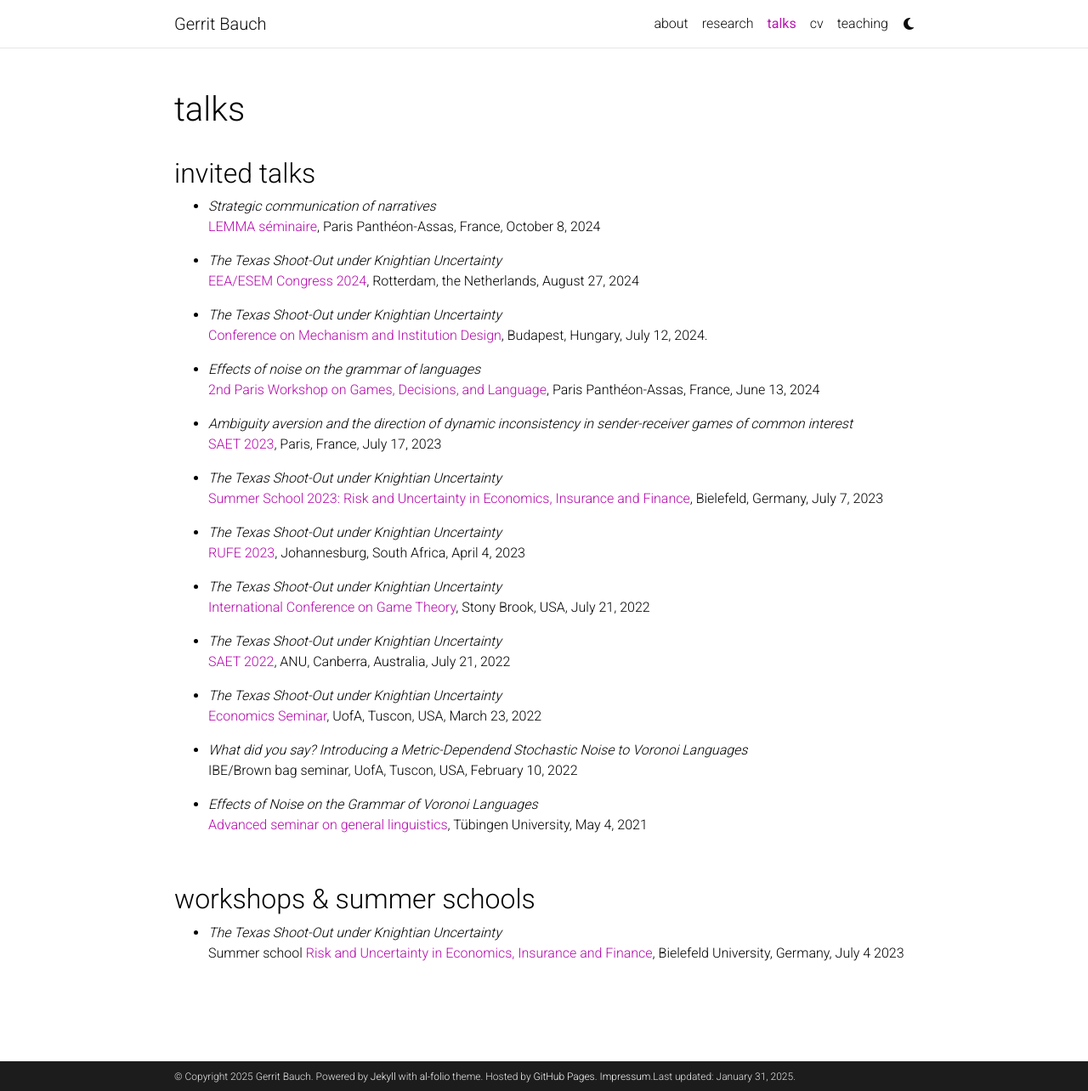
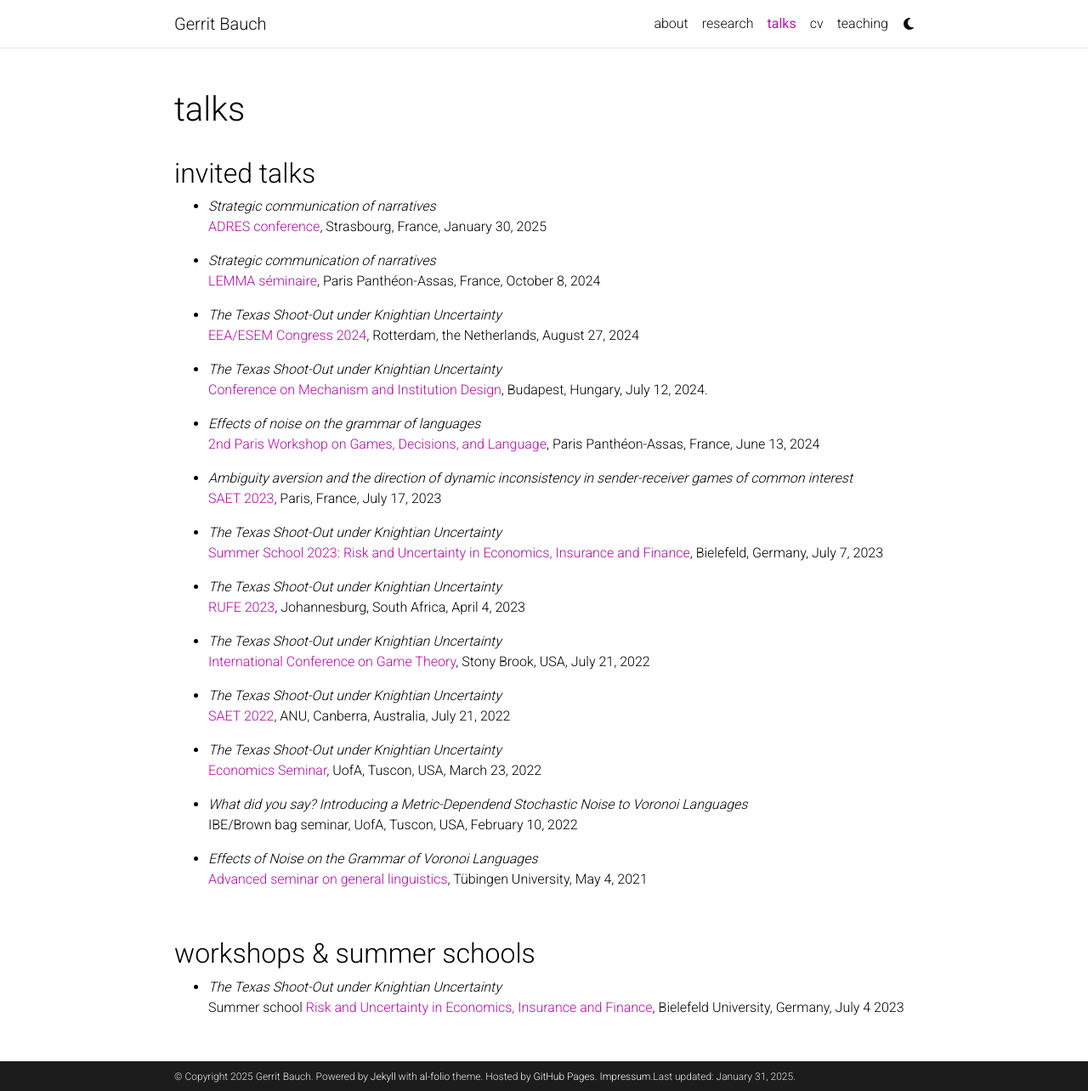
Before and after one commit to gbauch/gbauch.github.io, a Jekyll site: the page built from _pages/talks.md, in a window 1280 px wide and 1284 px high. Shown: the whole window at 85% size. Built offline with Jekyll 4.4.1, drawn with Linux system fonts in a browser that asks for light colours; comment, search, counter and statistics services are not loaded; a style sheet for code colours, icons or effects is not loaded.

Commit message:
Update talks.md

```diff
--- a/_pages/talks.md
+++ b/_pages/talks.md
@@ -7,6 +7,9 @@ nav_order: 2
 ---
 
 ## invited talks
+
+  - *Strategic communication of narratives*<br>
+    [ADRES conference](https://adres2025.sciencesconf.org/), Strasbourg, France, January 30, 2025
 
   - *Strategic communication of narratives*<br>
     [LEMMA séminaire](http://lemma.u-paris2.fr/fr/node/11), Paris Panthéon-Assas, France, October 8, 2024
```
